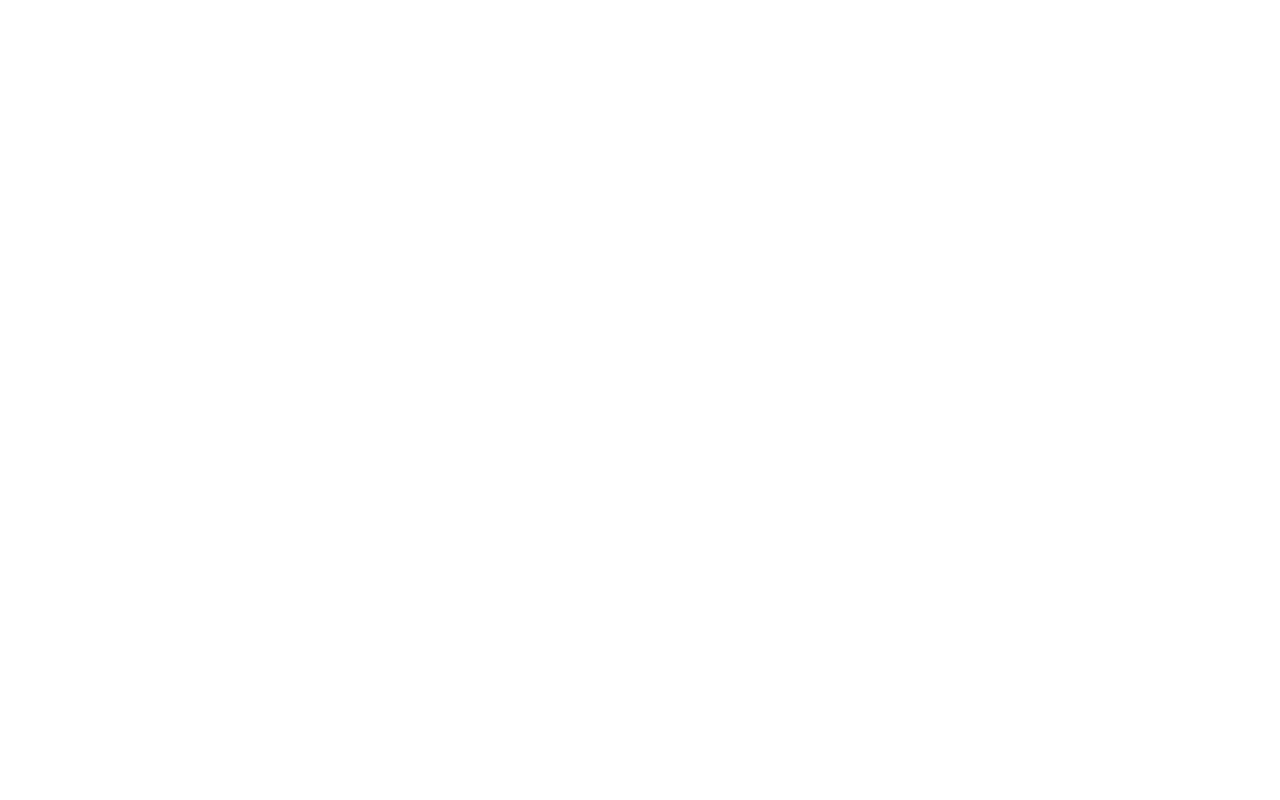
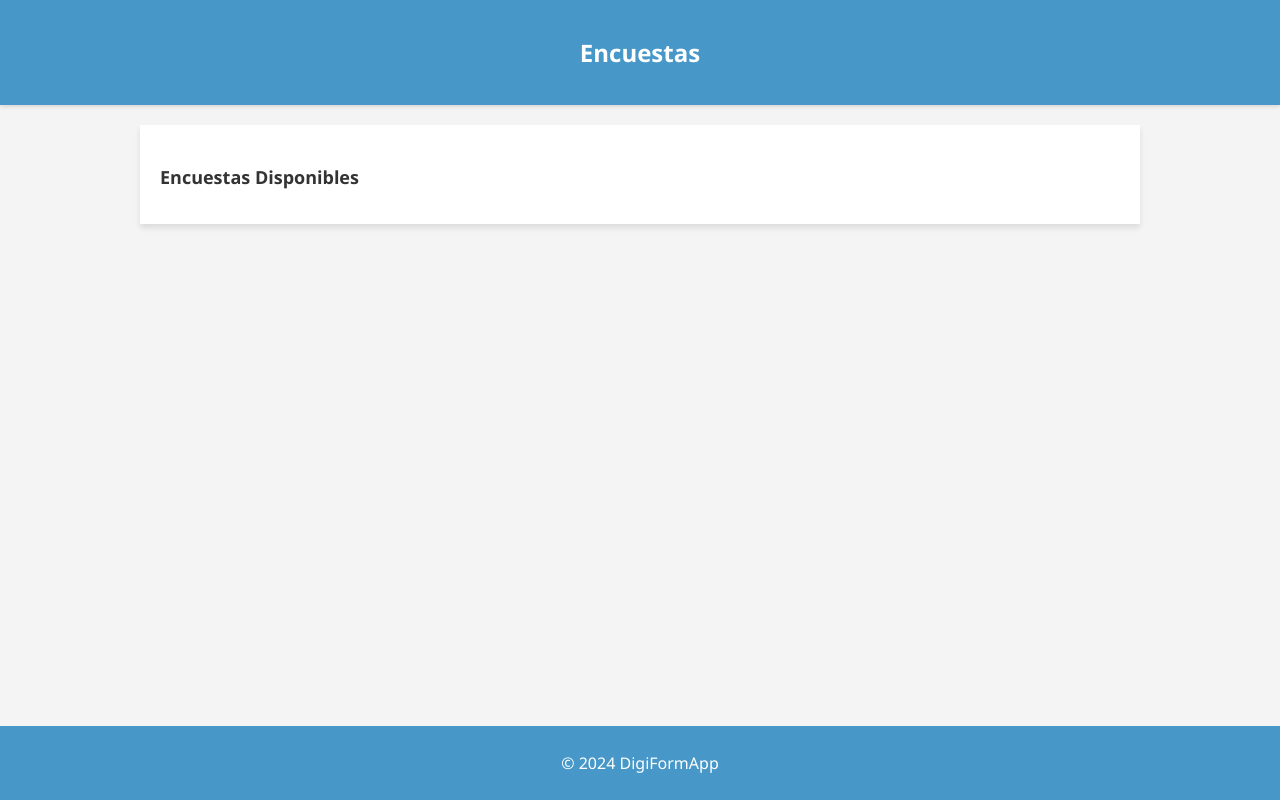
Before and after one commit to JLuisAlmendarez/FormularioDigital, a plain HTML site: page html/panel_control_guests.html in a window 1280 px wide. Drawn offline with Linux system fonts and the light colour scheme.

Commit message:
Update panel_control_guests.html

```diff
--- a/html/panel_control_guests.html
+++ b/html/panel_control_guests.html
@@ -1,10 +1,23 @@
 <!DOCTYPE html>
-<html lang="en">
+<html lang="es">
 <head>
     <meta charset="UTF-8">
-    <title>Title</title>
+    <meta name="viewport" content="width=device-width, initial-scale=1.0">
+    <title>Encuestas</title>
+    <link rel="stylesheet" href="../css/stylesPanelControl.css">
 </head>
 <body>
-
+<header>
+    <h1>Encuestas</h1>
+</header>
+<main>
+    <section id="survey-list">
+        <h2>Encuestas Disponibles</h2>
+        <!-- Aquí se listarían las encuestas existentes con opciones para editar y eliminar -->
+    </section>
+</main>
+<footer>
+    <p>© 2024 DigiFormApp</p>
+</footer>
 </body>
 </html>
```
